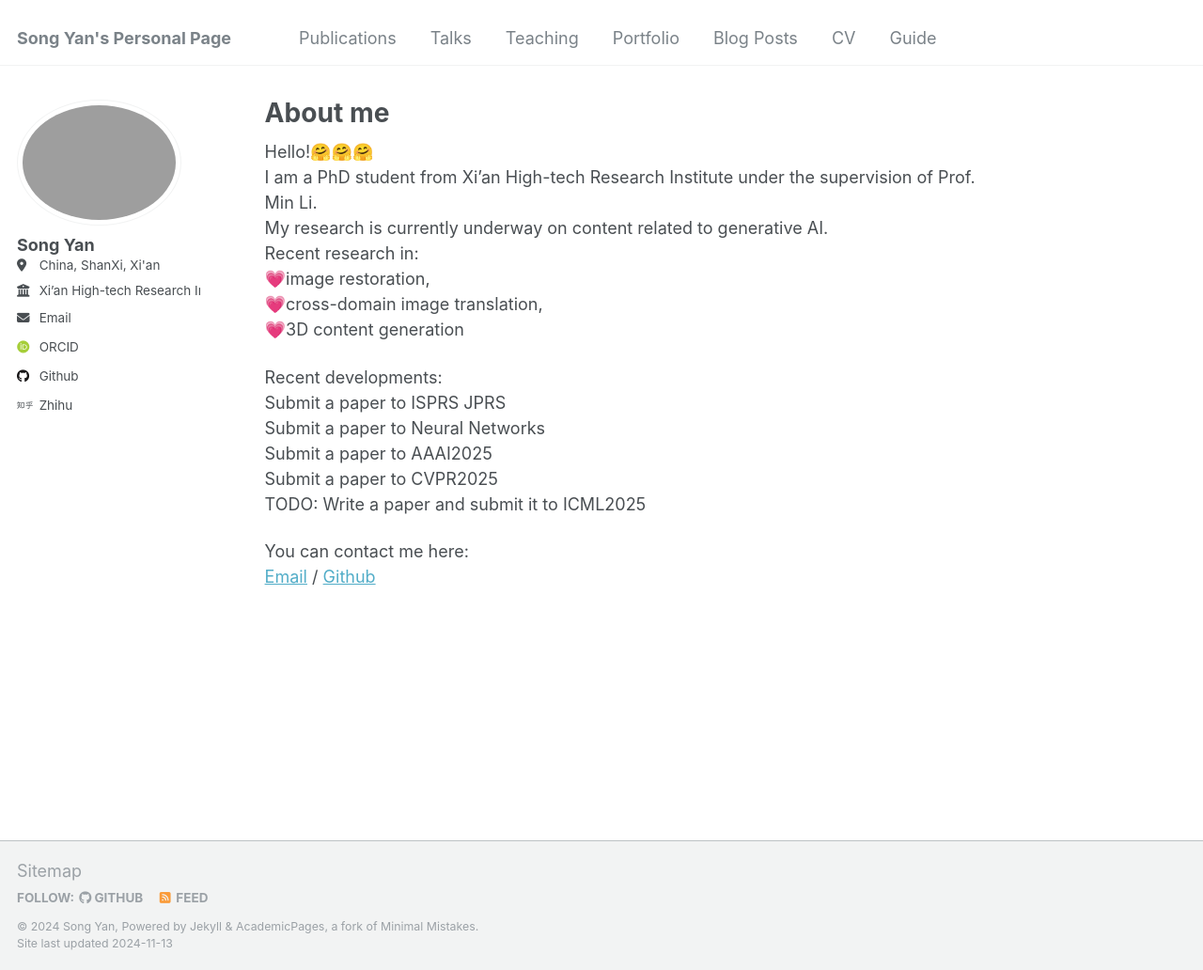
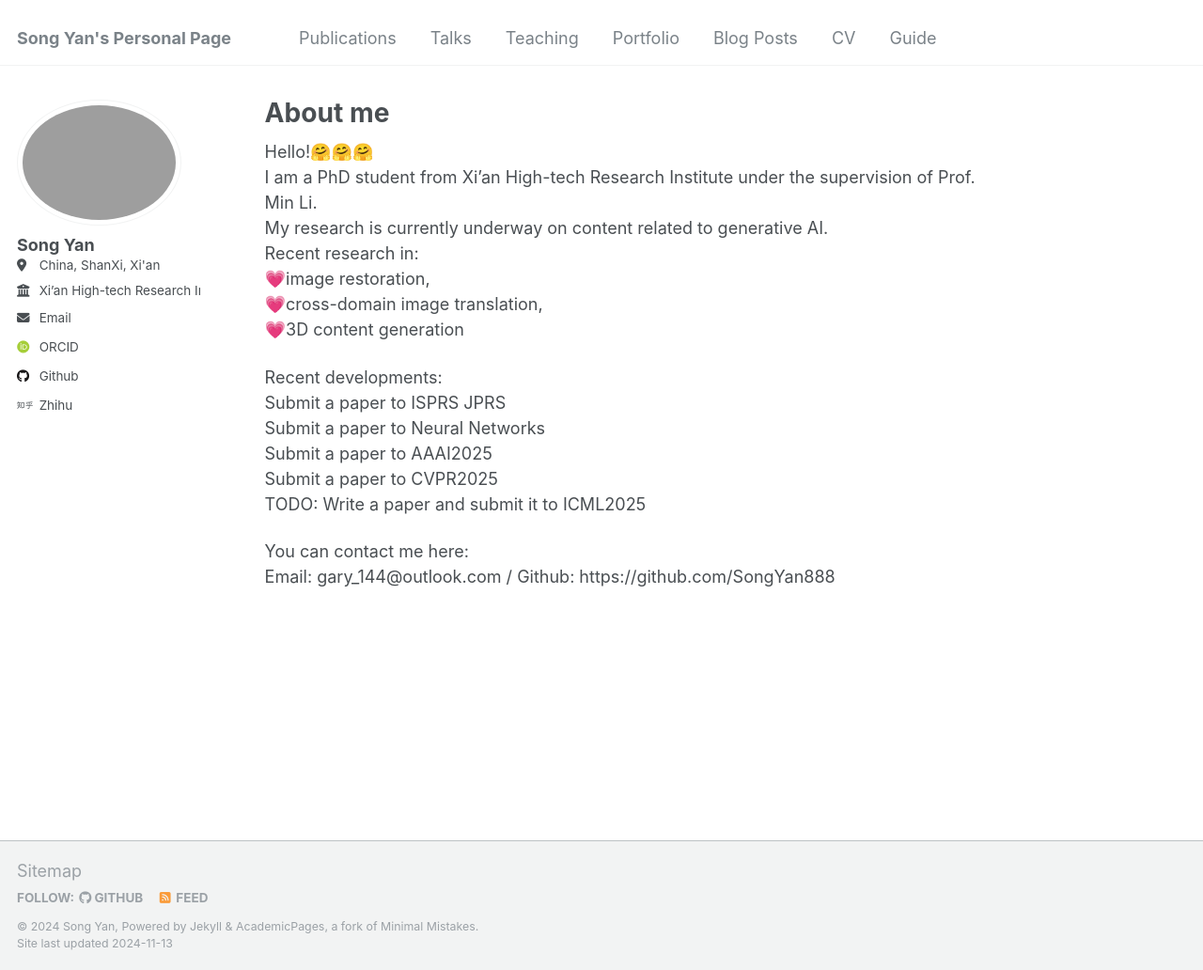
Before and after one commit to SongYan888/SongYan888.github.io, a Jekyll site: the page built from _pages/about.md, in a window 1280 px wide and 1032 px high. Shown: the whole window at 94% size. Built offline with Jekyll 4.4.1, drawn with Linux system fonts in a browser that asks for light colours; some web fonts are replaced.

Commit message:
Update about.md

```diff
--- a/_pages/about.md
+++ b/_pages/about.md
@@ -20,4 +20,4 @@ Submit a paper to CVPR2025<br>
 TODO: Write a paper and submit it to ICML2025<br>
 
 You can contact me here:<br>
-[Email](gary_144@outlook.com) / [Github](https://github.com/SongYan888)
+Email: gary_144@outlook.com / Github: https://github.com/SongYan888
```
